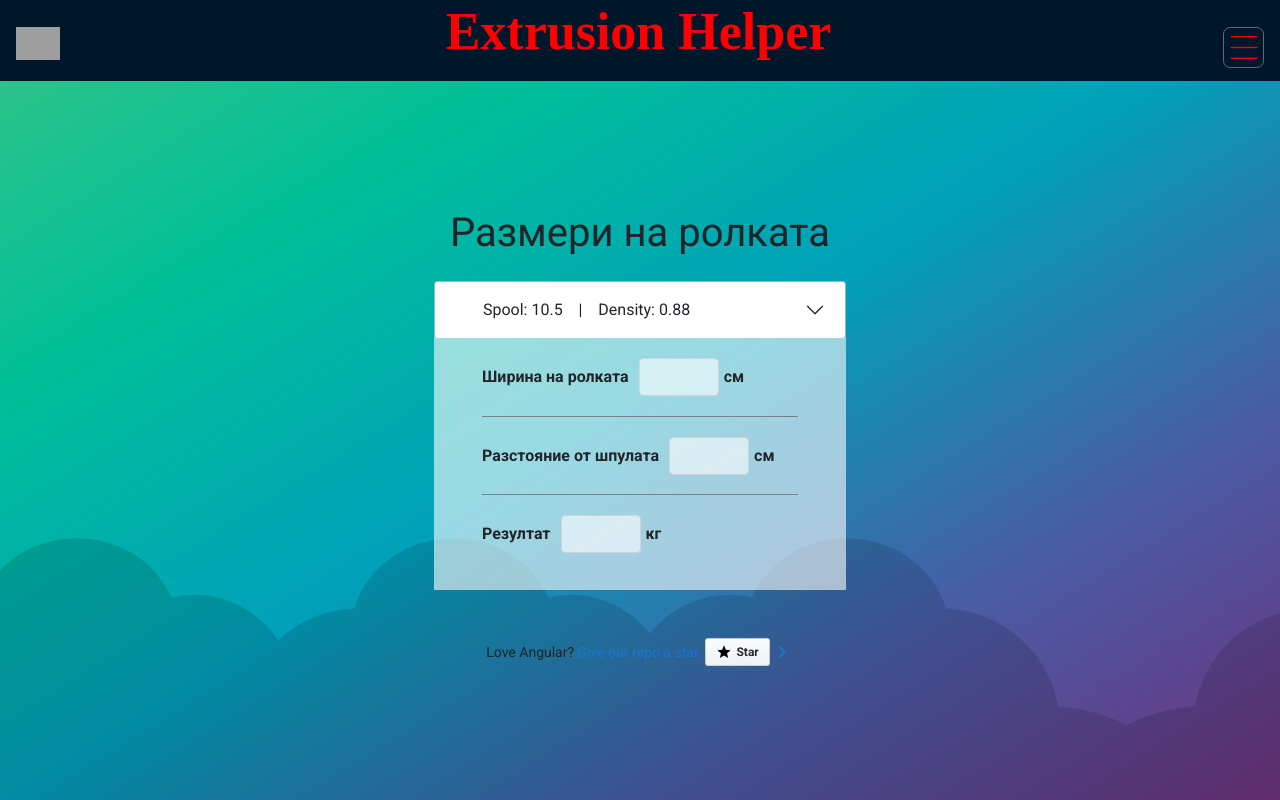
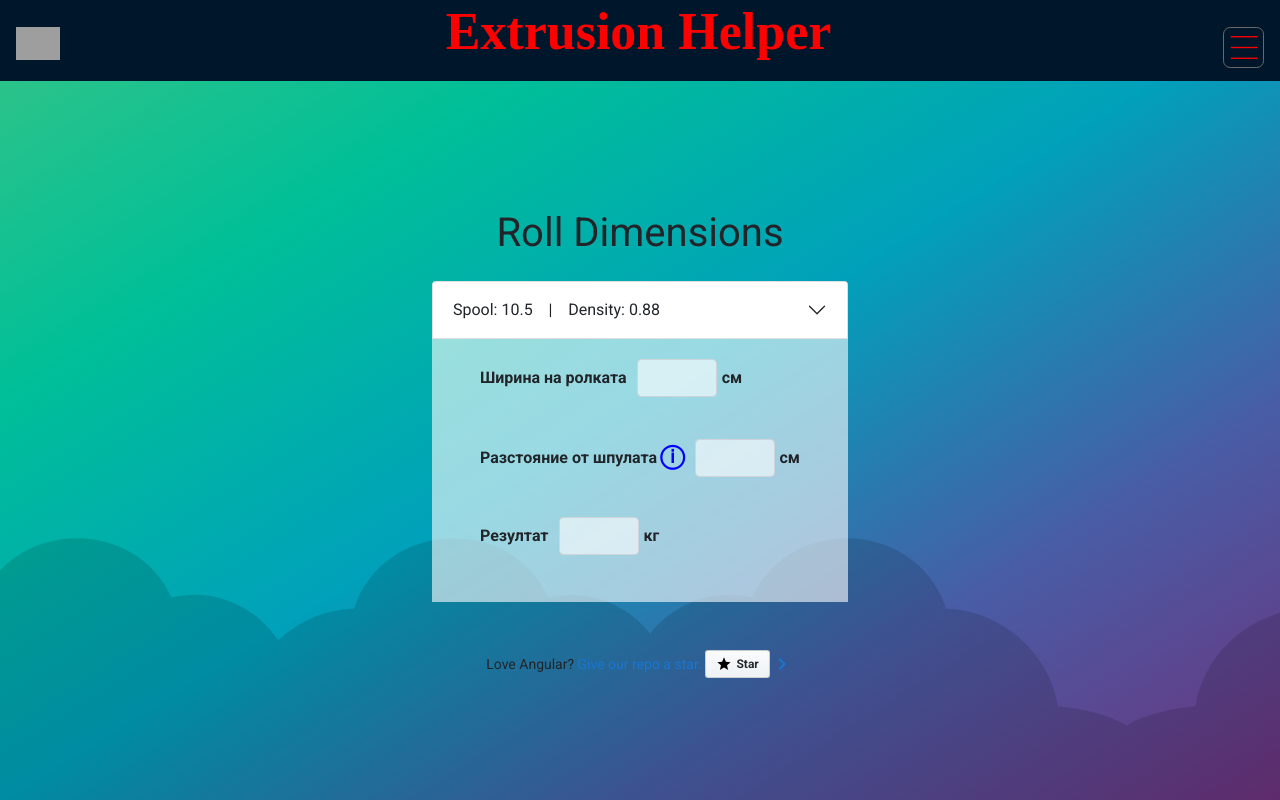
Before and after one commit to planimir77/extrusion-helper, an Angular app: page /roll-weight in a window 1280 px wide. Built offline with nearby package versions, Linux system fonts and the light colour scheme; grey boxes are pictures that could not be loaded; a web font is replaced by a local one.

Commit message:
update: add tooltip

```diff
--- a/src/app/roll-weight/roll-weight.component.html
+++ b/src/app/roll-weight/roll-weight.component.html
@@ -1,4 +1,4 @@
-<h1 class="title">Размери на ролката</h1>
+<h1 class="title">Roll Dimensions</h1>
 <form [formGroup]="calcForm" (ngSubmit)="onSubmit(calcForm)">
   <ngb-accordion #accordion="ngbAccordion">
     <ngb-panel
@@ -14,7 +14,7 @@
           [densityRange]="densityRange"
         ></app-density>
         <div class="underlined"></div>
-        <div class="pb-10 pt-20">
+        <div class="pb-20 pt-20">
           <label for="spoolDiameter">Диаметър на шпулата</label>
           <input
             id="spoolDiameter"
@@ -28,14 +28,14 @@
           *ngIf="spoolDiameter?.errors?.['min'] || spoolDiameter?.errors?.['max']"
           class="alert"
         >
-          Spool diameter must be between the range of {{ defaultRange.min }} and {{ defaultRange.max }}.
+          Spool diameter must be between the range of {{ defaultRange.min }} and
+          {{ defaultRange.max }}.
         </div>
-        <div class="underlined"></div>
       </ng-template>
     </ngb-panel>
   </ngb-accordion>
   <div class="content">
-    <div class="pb-10 pt-20">
+    <div class="pb-20 pt-20">
       <label for="weight">Ширина на ролката</label>
       <input
         id="weight"
@@ -48,14 +48,69 @@
       *ngIf="weight?.errors?.['min'] || weight?.errors?.['max']"
       class="alert"
     >
-      Roll width must be between the range of {{ defaultRange.min }} and {{ defaultRange.max }}.
+      Roll width must be between the range of {{ defaultRange.min }} and
+      {{ defaultRange.max }}.
     </div>
     <div *ngIf="weight?.errors?.['pattern']" class="alert">
       Only numbers are allowed.
     </div>
     <div class="underlined"></div>
-    <div class="rollR pb-10 pt-20">
+    <div class="rollR pb-20 pt-20">
       <label for="rollR">Разстояние от шпулата</label>
+      <button (click)="rollRClicked($event)" class="mytooltip">
+        <span><b>&#9432;</b> </span>
+        <span class="tooltiptext">
+          <svg
+            width="250px"
+            xmlns="http://www.w3.org/2000/svg"
+            xmlns:xlink="http://www.w3.org/1999/xlink"
+            version="1.1"
+            id="Layer_1"
+            x="0px"
+            y="0px"
+            viewBox="0 0 1024 1024"
+            style="enable-background: new 0 0 1024 1024"
+            xml:space="preserve"
+          >
+            <style type="text/css">
+              .st0 {
+                fill: #ffffff;
+              }
+              .st1 {
+                fill: red;
+              }
+            </style>
+            <g>
+              <path
+                class="st0"
+                d="M1066 1028c-369.31 0-738 6-1108 10 0-277.28 0-554.57 0-1032 369.28 0 738.64 0 1108 0C1066 373.3 1066 650.64 1066 928zM518.18 170.88c0 .01 0 .01 0 .02-63.67 0-127.34.11-191.01-.04-39.22-.09-76.83 7.39-112.51 23.62-67.66 30.76-116.61 81.06-149.69 146.88C28.3 414.28 17.74 491.44 31.75 571.75 44.91 647.23 77.84 712.7 134 765.39c53.43 50.12 116.77 77.34 190.55 77.52 128.84.31 257.68.07 386.52.1 28.56.01 56.42-4.4 83.44-13.53 66.18-22.35 117.42-64.19 155.31-122.18 50.21-76.85 67.54-161.47 55.39-252.11-9.3-69.45-35.99-131.62-82.57-184.27-57.88-65.42-130.02-100.62-218.46-100.11C642.18 171.16 580.18 170.88 518.18 170.88z"
+              />
+              <path
+                d="M518.18,170.88c62,0,124.01,0.29,186.01-0.07c88.44-0.51,160.59,34.7,218.46,100.11c46.58,52.65,73.26,114.82,82.57,184.27   c12.14,90.64-5.19,175.26-55.39,252.11c-37.89,57.99-89.13,99.83-155.31,122.18c-27.03,9.13-54.89,13.53-83.44,13.53   c-128.84-0.02-257.68,0.22-386.52-0.1c-73.78-0.18-137.13-27.4-190.55-77.52C77.84,712.7,44.91,647.23,31.75,571.75   c-14-80.32-3.45-157.47,33.21-230.41c33.08-65.82,82.03-116.11,149.69-146.88c35.68-16.22,73.3-23.71,112.51-23.62   c63.67,0.15,127.34,0.04,191.01,0.04C518.18,170.89,518.18,170.88,518.18,170.88z M613.64,514.56c0.01-37.72-3.87-69.73-11.7-99.05   c-19.8-74.24-58.09-136.66-120.79-182.07c-69.94-50.65-147.33-65.79-230.72-41.24c-68.07,20.03-120.42,62.36-158.24,121.63   C32.66,407.13,20.66,507.9,51.75,613.46c20.79,70.6,60.81,128.73,121.73,170.95c62.32,43.19,131.16,58.36,205.72,42.39   c63.11-13.51,114.43-47.15,155.42-96.4C588.42,665.79,612.51,590.36,613.64,514.56z M396.6,834.03c1.49,0,2.98,0,4.47,0   c104.1-0.36,208.19-0.62,312.28-1.14c31.79-0.16,62.56-6.34,92.06-18.2c63.31-25.44,111.2-68.95,145.39-127.36   c45.8-78.26,58.48-162.62,41.47-251.21c-13.98-72.84-47.62-135.47-103.33-185.14C838.3,205.83,778.99,181.3,710.76,181   c-101.83-0.45-203.66-0.12-305.49-0.12c-1.62,0-3.23,0-4.85,0c2.61,1.66,5.37,2.56,8.12,3.49   c67.21,22.78,119.2,65.27,156.99,124.59c56.7,88.99,70.63,185.71,46.57,287.8c-15.42,65.44-47.48,122-96.57,168.39   C481.44,797.38,441.89,820.29,396.6,834.03z"
+              />
+              <path
+                class="st0"
+                d="M613.64,514.56c-1.12,75.8-25.21,151.23-79.01,215.84c-41,49.25-92.31,82.89-155.42,96.4   c-74.56,15.96-143.4,0.79-205.72-42.39C112.56,742.2,72.54,684.06,51.75,613.46C20.66,507.9,32.66,407.13,92.19,313.82   c37.82-59.27,90.17-101.6,158.24-121.63c83.39-24.54,160.78-9.41,230.72,41.24c62.7,45.41,100.99,107.83,120.79,182.07   C609.76,444.83,613.64,476.84,613.64,514.56z M372.94,508.01c0.03-29.81-24.15-54.05-53.93-54.08   c-29.8-0.03-54.04,24.15-54.07,53.93c-0.03,29.81,24.14,54.05,53.93,54.07C348.68,561.97,372.92,537.8,372.94,508.01z    M581.69,499.57c0.03,0.5,0.05,1,0.08,1.51c-2.15,0.64-4.29,1.84-6.44,1.85c-53.83,0.1-107.66,0.1-161.5,0.02   c-2.47,0-5.91,1.63-7.02-2.64c-0.07-0.27-1.86-0.36-2.72-0.1c-8.75,2.59-17.48,5.28-27.21,8.24c9.74,2.96,18.47,5.66,27.23,8.22   c0.88,0.26,2.07-0.18,3.01-0.55c1.62-0.64,3.15-2.14,4.72-2.14c54.67-0.11,109.33-0.12,164-0.01c2.02,0,4.03,1.26,6.05,1.93   c-0.06,0.48-0.12,0.95-0.18,1.43c9.4-2.84,18.8-5.69,29.42-8.9C600.45,505.21,591.07,502.39,581.69,499.57z"
+              />
+              <path
+                class="st0"
+                d="M396.6,834.03c45.28-13.74,84.84-36.65,118.94-68.88c49.09-46.39,81.15-102.96,96.57-168.39   c24.06-102.09,10.12-198.82-46.57-287.8c-37.79-59.32-89.79-101.81-156.99-124.59c-2.75-0.93-5.51-1.83-8.12-3.49   c1.62,0,3.23,0,4.85,0c101.83,0,203.66-0.33,305.49,0.12c68.23,0.3,127.54,24.84,178.18,69.99   c55.72,49.67,89.35,112.3,103.33,185.14c17.01,88.58,4.33,172.95-41.47,251.21c-34.19,58.42-82.08,101.92-145.39,127.36   c-29.5,11.85-60.27,18.04-92.06,18.2c-104.09,0.52-208.19,0.78-312.28,1.14C399.58,834.03,398.09,834.03,396.6,834.03z"
+              />
+              <path
+                d="M372.94,508.01c-0.03,29.79-24.26,53.96-54.07,53.93c-29.78-0.03-53.95-24.26-53.93-54.07   c0.03-29.78,24.27-53.96,54.07-53.93C348.8,453.96,372.97,478.2,372.94,508.01z M318.82,553.82c25.09,0.06,45.87-20.55,46.01-45.63   c0.14-25.04-20.48-45.94-45.52-46.13c-25.26-0.2-46.27,20.64-46.26,45.89C273.06,533.01,293.75,553.76,318.82,553.82z"
+              />
+              <path
+                class="st1"
+                d="M581.69,499.57c9.38,2.82,18.75,5.64,29.43,8.85c-10.62,3.21-20.02,6.05-29.42,8.9c0.06-0.48,0.12-0.95,0.18-1.43   c-2.02-0.67-4.03-1.93-6.05-1.93c-54.67-0.11-109.33-0.1-164,0.01c-1.57,0-3.11,1.51-4.72,2.14c-0.94,0.37-2.13,0.81-3.01,0.55   c-8.77-2.56-17.49-5.26-27.23-8.22c9.74-2.96,18.46-5.65,27.21-8.24c0.86-0.26,2.65-0.16,2.72,0.1c1.12,4.27,4.55,2.64,7.02,2.64   c53.83,0.08,107.67,0.08,161.5-0.02c2.15,0,4.29-1.2,6.44-1.85C581.74,500.58,581.72,500.07,581.69,499.57z"
+              />
+              <path
+                class="st0"
+                d="M318.82,553.82c-25.07-0.06-45.76-20.8-45.77-45.88c0-25.25,21-46.08,46.26-45.89   c25.04,0.19,45.66,21.09,45.52,46.13C364.69,533.27,343.91,553.88,318.82,553.82z"
+              />
+            </g>
+          </svg>
+        </span>
+      </button>
       <input
         id="rollR"
         formControlName="rollR"
@@ -65,10 +120,11 @@
       <span>см</span>
     </div>
     <div *ngIf="rollR?.errors?.['min'] || rollR?.errors?.['max']" class="alert">
-      Distance from spool must be between the range of {{ defaultRange.min }} and {{ defaultRange.max }}.
+      Distance from spool must be between the range of
+      {{ defaultRange.min }} and {{ defaultRange.max }}.
     </div>
     <div class="underlined"></div>
-    <div class="pb-10 pt-20">
+    <div class="pb-20 pt-20">
       <label>Резултат</label>
       <input formControlName="result" class="form-control" type="number" />
       <span>кг</span>
--- a/src/app/roll-weight/roll-weight.component.scss
+++ b/src/app/roll-weight/roll-weight.component.scss
@@ -10,10 +10,7 @@
   padding: 1rem;
   text-align: center;
 }
-.underlined {
-  border-bottom: 1px solid gray;
-  padding-top: 0.6rem;
-}
+
 input {
   background-color: #ffffff99;
   width: 80px;
@@ -32,8 +29,8 @@ input {
   text-align: center;
   margin-top: 3rem;
 }
-.pb-10 {
-  padding-bottom: 10px;
+.pb-20 {
+  padding-bottom: 20px;
 }
 .pt-20 {
   padding-top: 20px;
@@ -42,17 +39,17 @@ input {
 ::ng-deep .accordion-body {
   padding: 1rem 3rem 0rem 3rem;
 }
-::ng-deep .accordion-item {
-  background-color: #ffffff99;
-  border-bottom: #ffffff99;
-}
+// ::ng-deep .accordion-item {
+//   background-color: #ffffff99;
+//   border-bottom: #ffffff99;
+// }
 ::ng-deep .accordion-item:last-of-type {
   border-bottom-right-radius: 0rem;
   border-bottom-left-radius: 0rem;
 }
-::ng-deep .accordion-button {
-  padding-left: 3rem;
-}
+// ::ng-deep .accordion-button {
+//   padding-left: 3rem;
+// }
 ::ng-deep input.form-control {
   display: initial;
 }
@@ -93,6 +90,31 @@ option {
   padding-bottom: 10px;
 }
 
+.mytooltip {
+  position: relative;
+  display: inline-block;
+  padding: 0px;
+  background-color: transparent;
+  border: none;
+  font-size: x-large;
+  color: blue;
+  margin-left: 3px;
+}
+
+.mytooltip .tooltiptext {
+  visibility: hidden;
+  position: absolute;
+  left: -178px;
+  top: -145px;
+  z-index: 1;
+  opacity: 0;
+  transition: opacity 1.5s;
+}
+
+.mytooltip:hover .tooltiptext {
+  visibility: visible;
+  opacity: 1;
+}
 @media screen and (max-width: 575px) {
   .content {
     margin-top: 0;
--- a/src/app/roll-weight/roll-weight.component.ts
+++ b/src/app/roll-weight/roll-weight.component.ts
@@ -88,6 +88,17 @@ export class RollWeightComponent implements OnInit {
   onSubmit(form: FormGroup) {
     throw new Error('Not implemented.');
   }
+  rollRClicked(event: Event) {
+    throw new Error('Not implemented.');
+    // const visibility = event.currentTarget.childNodes[1].style.visibility;
+    // if (visibility != 'visible') {
+    //   event.currentTarget.childNodes[1].style.visibility ='visible';
+    //   let target = event.currentTarget.childNodes[1];
+    //   // setTimeout((target: any) => {
+    //   //   target.style.visibility ='hidden';
+    //   // }, 1000);
+    //}
+  }
   calculateResult(): void {
     this.spoolRadius = this.spoolDiameter?.value / 2;
     const rollVolume = Math.PI * Math.pow(this.spoolRadius + this.rollR?.value, 2) * this.weight?.value;
@@ -96,6 +107,6 @@ export class RollWeightComponent implements OnInit {
     this.result?.patchValue(value, { emitEvent: false });
   }
   setDefaultDensityValue() {
-    this.densityInput?.patchValue(Number(this.densityOptions[0].value))
+    this.densityInput?.patchValue(Number(this.densityOptions[0].value));
   }
 }
```
